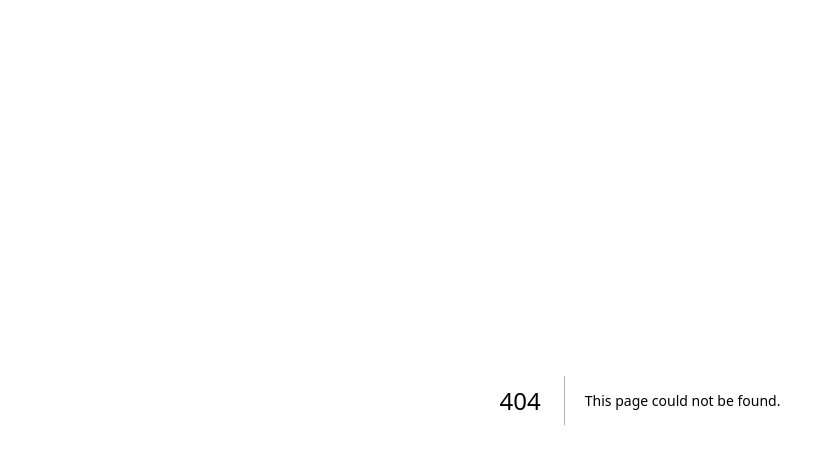
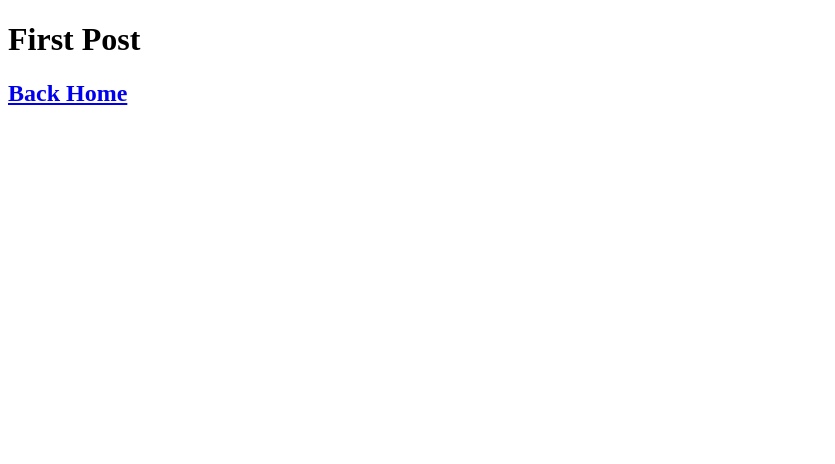
Before and after one commit to Foundsheep/Foundsheep.github.io, a Next.js app in the folder dj-portfolio/: page /posts/first-post in a window 1280 px wide. Before the commit this address had no page. Shown: the top 464 px of the page, without its empty margins (0-835 px from the left). Built offline with nearby package versions, Linux system fonts and the light colour scheme.

Commit message:
[pages] more pages are added and CV page linked to the home

```diff
--- /dev/null
+++ b/dj-portfolio/pages/cv.js
@@ -0,0 +1,3 @@
+export default function Cv() {
+    return <h1>CV page</h1>
+}
--- a/dj-portfolio/pages/index.js
+++ b/dj-portfolio/pages/index.js
@@ -1,3 +1,4 @@
+import Link from 'next/link';
 import Head from 'next/head';
 import styles from '../styles/Home.module.css';
 
@@ -11,7 +12,7 @@ export default function Home() {
 
       <main>
         <h1 className={styles.title}>
-          DJ Moon <a href="https://nextjs.org">Portfolio!</a>
+          DJ Moon <Link href="/posts/first-post">First Post!</Link>
         </h1>
 
         <p className={styles.description}>
--- /dev/null
+++ b/dj-portfolio/pages/posts/first-post.js
@@ -0,0 +1,12 @@
+import Link from "next/link";
+
+export default function FirstPost() {
+  return (
+    <>
+      <h1>First Post</h1>
+      <h2>
+        <Link href="/">Back Home</Link>
+      </h2>
+    </>
+  );
+}
```
